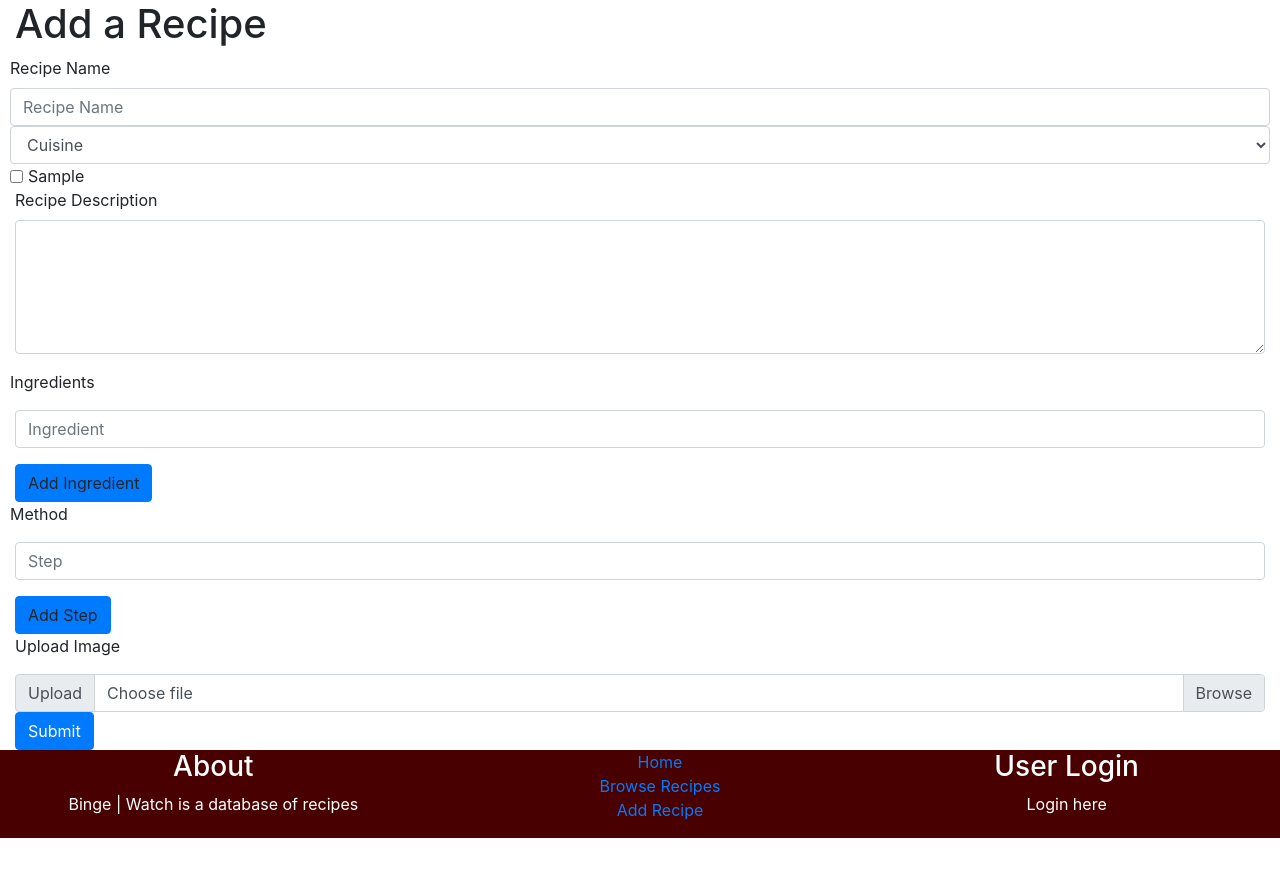
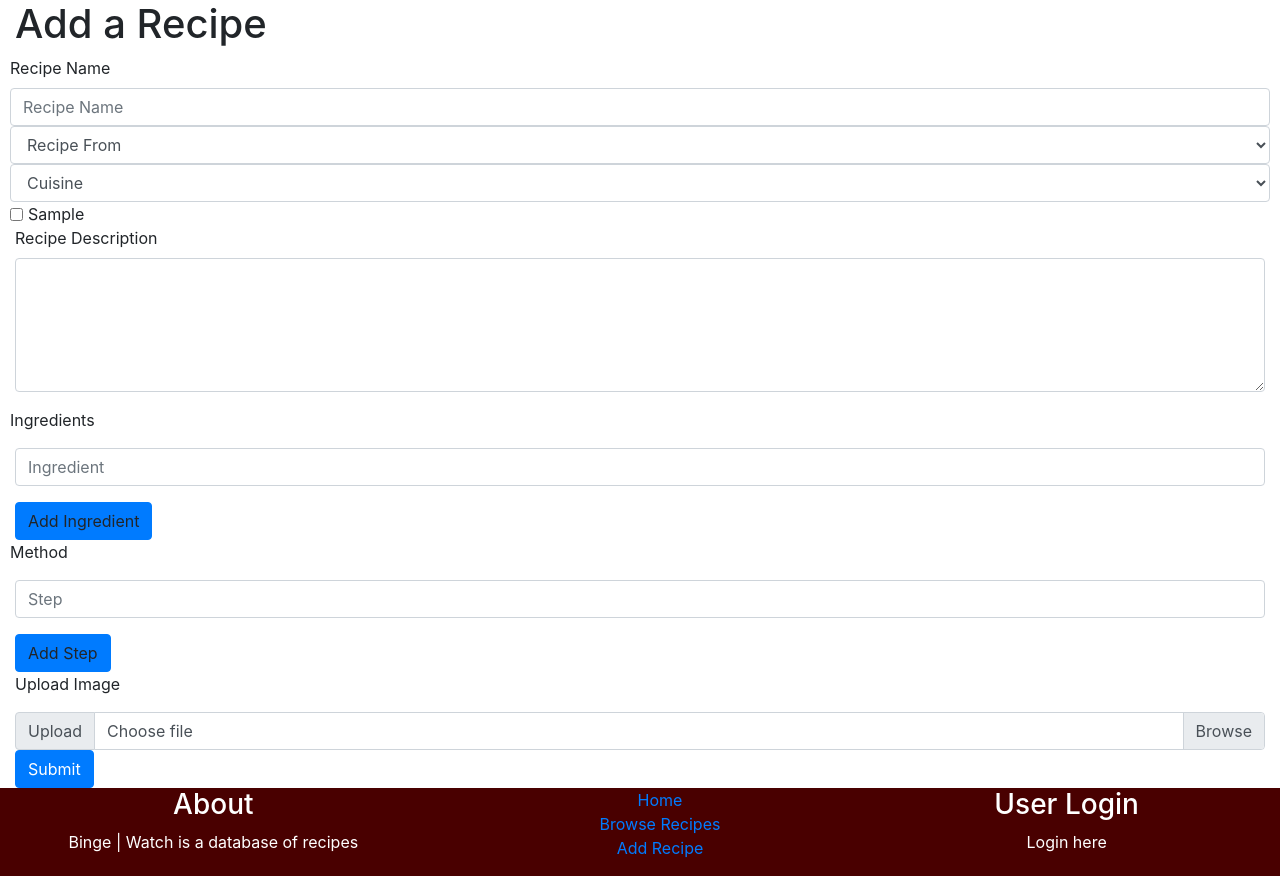
Before and after one commit to TwelvePercentHero/bingewatch, a Flask app: page /add_recipe in a window 1280 px wide. Shown: the part 56-932 px from the top of the page. Before the commit the page ends 894 px from the top, so only its background shows below. Run offline with Flask 2, Linux system fonts and the light colour scheme; the visitor is signed in with stand-in values (Sample User, id 1); a database or web service that is not in the repository returns one stand-in record (values such as "Sample title"); some libraries are stand-ins or nearby versions.

Commit message:
Added Recipe From field on add-recipe

```diff
--- a/app.py
+++ b/app.py
@@ -299,7 +299,8 @@ def add_recipe():
     if 'user' in session:
         return render_template('add-recipe.html',
                             recipe_types = mongo.db.recipe_types.find().sort('recipe_type', 1),
-                            origin = mongo.db.origin.find().sort('nationality', 1))
+                            origin = mongo.db.origin.find().sort('nationality', 1),
+                            media = mongo.db.media.find().sort('media_name', 1))
     else:
         flash("You must be logged in to do that!")
         return redirect(url_for('login'))
@@ -322,6 +323,7 @@ def insert_recipe():
     new_recipe = temp_recipes.insert_one(
         {
         'recipe_name': form['recipe_name'],
+        'recipe_from': form['recipe_from'],
         'cuisine': form['cuisine'],
         'recipe_type': flatForm['recipe_type'],
         'recipe_description': form['recipe_description'],
--- a/templates/add-recipe.html
+++ b/templates/add-recipe.html
@@ -10,6 +10,15 @@
     <div class="form-row">
         <label>Recipe Name</label>
         <input id="recipe_name" name="recipe_name" class="form-control" type="text" placeholder="Recipe Name" required>
+    </div>
+
+    <div class="form-row">
+        <select id="recipe_from" name="recipe_from" class="form-control" required>
+            <option value="" disabled selected>Recipe From</option>
+            {% for media in media %}
+            <option value="{{media.media_name}}">{{media.media_name}}</option>
+            {% endfor %}
+        </select>
     </div>
 
     <div class="form-row">
```
